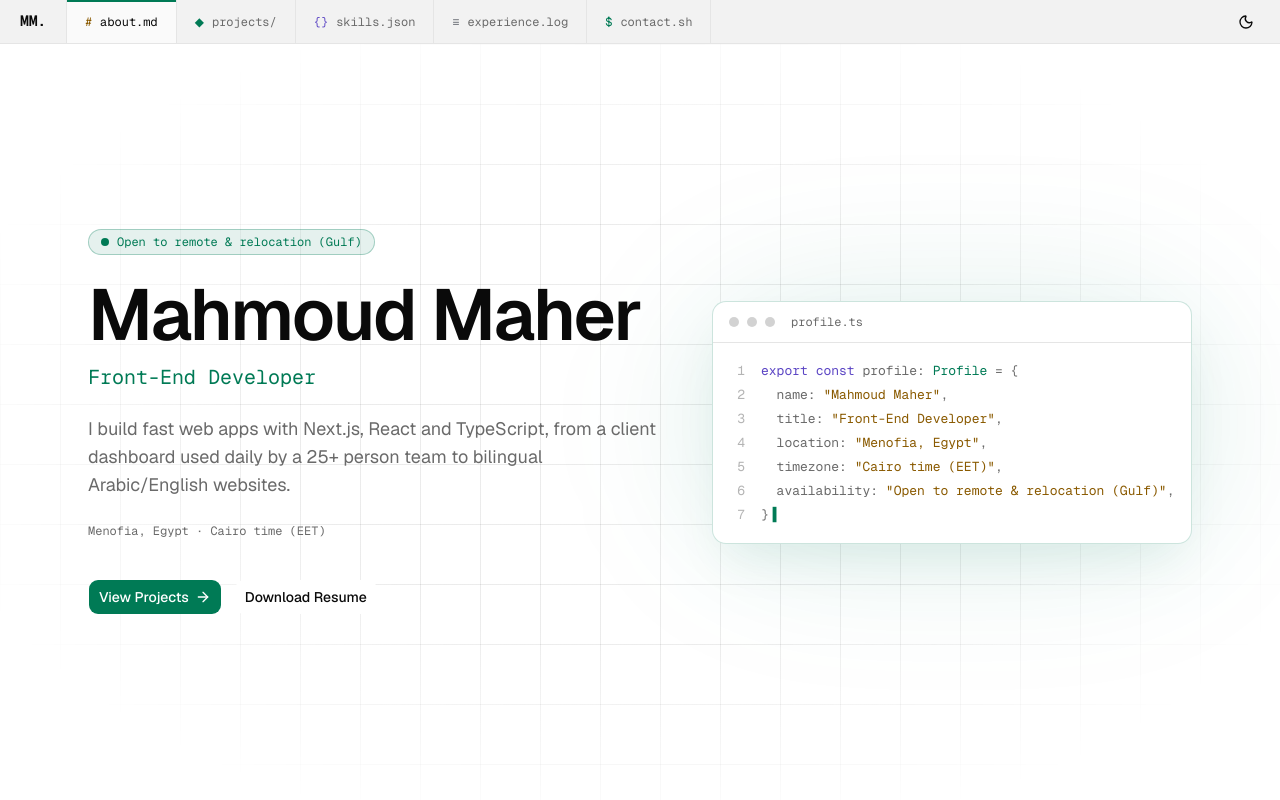
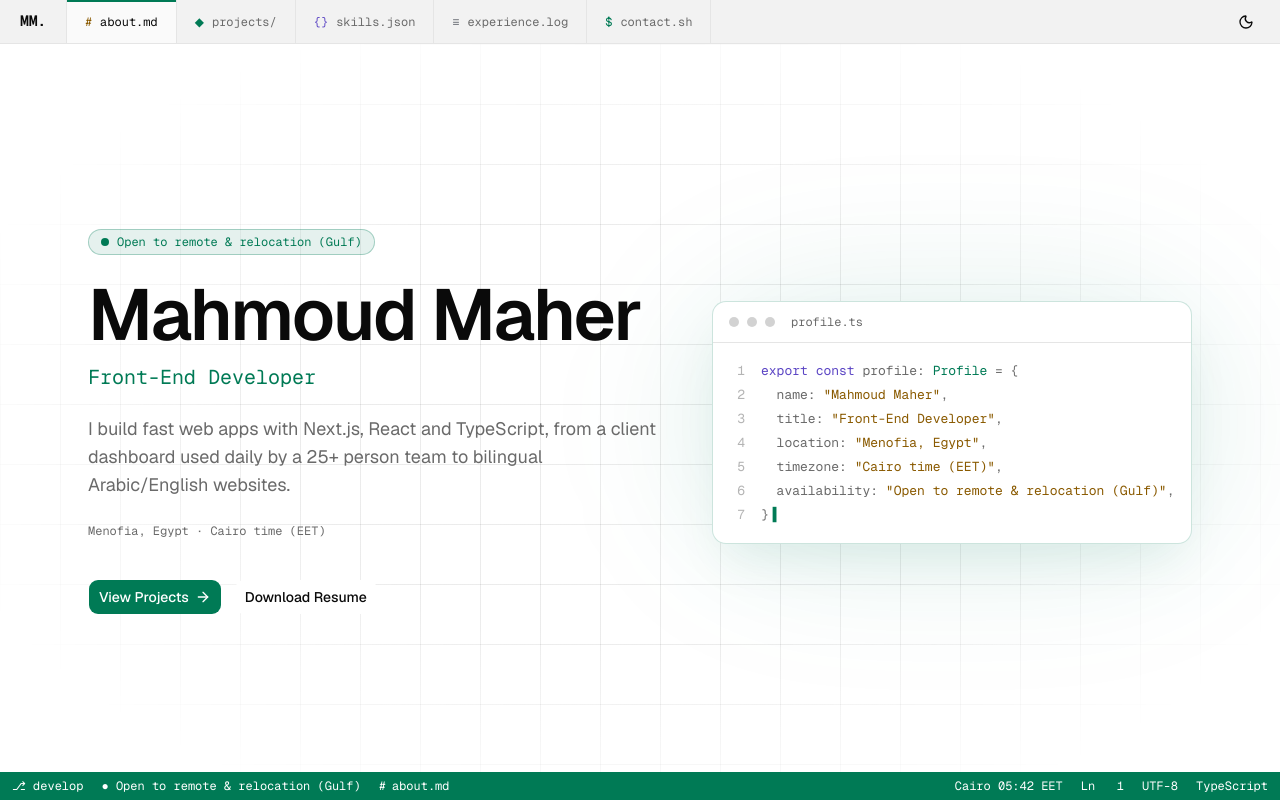
Before and after one commit to mahmoudmaherofficial/portfolio, a Next.js app: page / in a window 1280 px wide. Shown: the top 800 px of the page. Built offline with nearby package versions, Linux system fonts and the light colour scheme.

Commit message:
feat: editor status bar and skip link

```diff
--- a/src/app/layout.tsx
+++ b/src/app/layout.tsx
@@ -71,7 +71,7 @@ export default function RootLayout({
           />
         </noscript>
       </head>
-      <body className="pt-11">
+      <body className="pt-11 pb-[calc(1.5rem+env(safe-area-inset-bottom))] lg:pb-[calc(1.75rem+env(safe-area-inset-bottom))]">
         <ThemeProvider>
           <MotionProvider>{children}</MotionProvider>
         </ThemeProvider>
--- a/src/app/page.tsx
+++ b/src/app/page.tsx
@@ -1,11 +1,13 @@
 import { Footer } from "@/components/layout/Footer"
 import { Header } from "@/components/layout/Header"
+import { StatusBar } from "@/components/layout/StatusBar"
 import { About } from "@/components/sections/About"
 import { Contact } from "@/components/sections/Contact"
 import { Experience } from "@/components/sections/Experience"
 import { Hero } from "@/components/sections/Hero"
 import { Projects } from "@/components/sections/Projects"
 import { Skills } from "@/components/sections/Skills"
+import { profile } from "@/content/profile"
 import { site } from "@/content/site"
 import { getVisibleProjects } from "@/lib/projects"
 
@@ -27,14 +29,25 @@ const nav = site.nav.filter((item) =>
 export default function Page() {
   return (
     <>
+      <a
+        href="#main"
+        className="sr-only rounded-md bg-primary px-3 py-2 font-mono text-sm font-semibold text-primary-foreground focus:not-sr-only focus:fixed focus:top-2 focus:left-2 focus:z-50 focus:outline-none focus-visible:ring-3 focus-visible:ring-ring/50"
+      >
+        Skip to content
+      </a>
       <Header nav={nav} />
-      <main>
+      <main id="main" tabIndex={-1} className="outline-none">
         <Hero />
         {SECTIONS.map(({ id, Component }) => (
           <Component key={id} />
         ))}
       </main>
       <Footer nav={nav} />
+      <StatusBar
+        availability={profile.availability}
+        availabilityShort={profile.availabilityShort}
+        items={nav}
+      />
     </>
   )
 }
--- /dev/null
+++ b/src/components/layout/StatusBar.tsx
@@ -0,0 +1,153 @@
+"use client"
+
+import { useEffect, useState } from "react"
+
+import { FileIcon } from "@/components/ide/FileIcon"
+import { useActiveSection } from "@/hooks/useActiveSection"
+import type { NavItem } from "@/lib/types"
+import { cn } from "@/lib/utils"
+
+const cairoTime = new Intl.DateTimeFormat("en-GB", {
+  timeZone: "Africa/Cairo",
+  hour: "2-digit",
+  minute: "2-digit",
+})
+
+/** Cairo time, refreshed on each minute. Null until mounted, so server and client markup match. */
+function useCairoTime(): string | null {
+  const [time, setTime] = useState<string | null>(null)
+
+  useEffect(() => {
+    let interval = 0
+    const tick = () => setTime(cairoTime.format(new Date()))
+    tick()
+    const timeout = window.setTimeout(
+      () => {
+        tick()
+        interval = window.setInterval(tick, 60_000)
+      },
+      60_000 - (Date.now() % 60_000)
+    )
+    return () => {
+      window.clearTimeout(timeout)
+      window.clearInterval(interval)
+    }
+  }, [])
+
+  return time
+}
+
+/** Scroll position as an editor line number (1–999). Null until mounted. */
+function useScrollLine(): number | null {
+  const [line, setLine] = useState<number | null>(null)
+
+  useEffect(() => {
+    let frame = 0
+    const update = () => {
+      frame = 0
+      const max = document.documentElement.scrollHeight - window.innerHeight
+      setLine(
+        Math.max(1, Math.round((window.scrollY / Math.max(1, max)) * 999))
+      )
+    }
+    const onScroll = () => {
+      if (!frame) frame = requestAnimationFrame(update)
+    }
+    update()
+    window.addEventListener("scroll", onScroll, { passive: true })
+    return () => {
+      cancelAnimationFrame(frame)
+      window.removeEventListener("scroll", onScroll)
+    }
+  }, [])
+
+  return line
+}
+
+/**
+ * A live value with its label. Keeps its width and stays invisible until the value exists
+ * (never, without JS), so nothing shifts when it appears.
+ */
+function Live({
+  value,
+  width,
+  before,
+  after,
+  className,
+}: {
+  value: string | null
+  width: string
+  before?: React.ReactNode
+  after?: React.ReactNode
+  className?: string
+}) {
+  return (
+    <span className={cn(!value && "invisible", className)}>
+      {before}
+      <span className={cn("inline-block text-right tabular-nums", width)}>
+        {value ?? " "}
+      </span>
+      {after}
+    </span>
+  )
+}
+
+/** Decorative editor status bar. Everything in it is also elsewhere on the page. */
+export function StatusBar({
+  availability,
+  availabilityShort,
+  items,
+}: {
+  availability: string
+  availabilityShort: string
+  items: NavItem[]
+}) {
+  const active = useActiveSection(items.map((item) => item.id))
+  const current = items.find((item) => item.id === active)
+  const time = useCairoTime()
+  const line = useScrollLine()
+
+  const file = current ? (
+    <span className="flex items-center gap-1.5">
+      <FileIcon kind={current.kind} className="text-current" />
+      {current.file}
+    </span>
+  ) : (
+    <span>~/portfolio</span>
+  )
+
+  return (
+    <div
+      aria-hidden="true"
+      className="fixed inset-x-0 bottom-0 z-30 bg-statusbar pb-[env(safe-area-inset-bottom)] font-mono text-[0.6875rem] text-statusbar-foreground select-none lg:text-xs"
+    >
+      <div className="flex h-6 items-center justify-between gap-4 px-3 lg:h-7">
+        <div className="flex min-w-0 items-center gap-2 whitespace-nowrap lg:gap-4.5">
+          <span className="hidden lg:inline">⎇ develop</span>
+          <span className="truncate">
+            ● <span className="lg:hidden">{availabilityShort}</span>
+            <span className="hidden lg:inline">{availability}</span>
+          </span>
+          <span className="lg:hidden">·</span>
+          {file}
+        </div>
+        <div className="flex shrink-0 items-center gap-4.5 whitespace-nowrap">
+          <Live
+            value={time}
+            width="w-[5ch]"
+            before={<span className="hidden lg:inline">Cairo </span>}
+            after=" EET"
+          />
+          <Live
+            value={line === null ? null : String(line)}
+            width="w-[3ch]"
+            before="Ln "
+            className="hidden lg:inline"
+          />
+          <span className="hidden lg:inline">UTF-8</span>
+          <span className="hidden lg:inline">TypeScript</span>
+        </div>
+      </div>
+    </div>
+  )
+}
```
